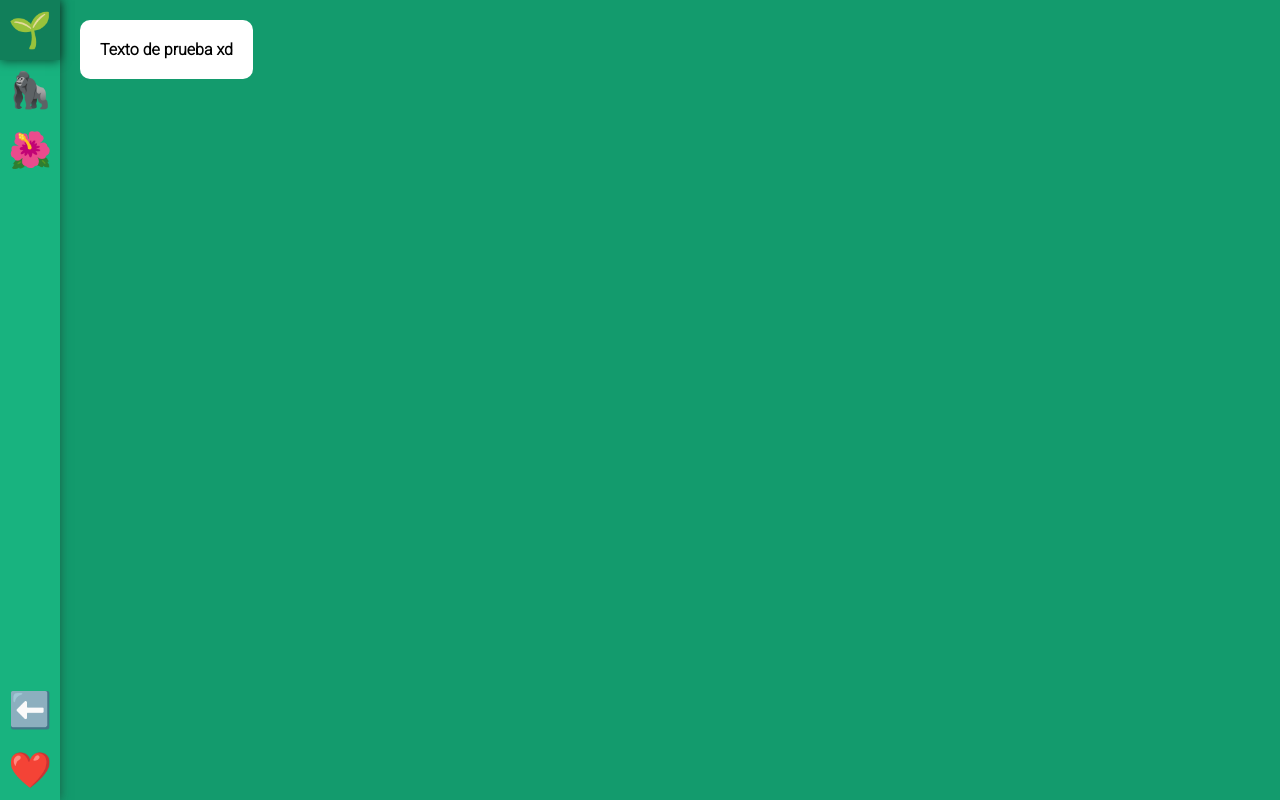
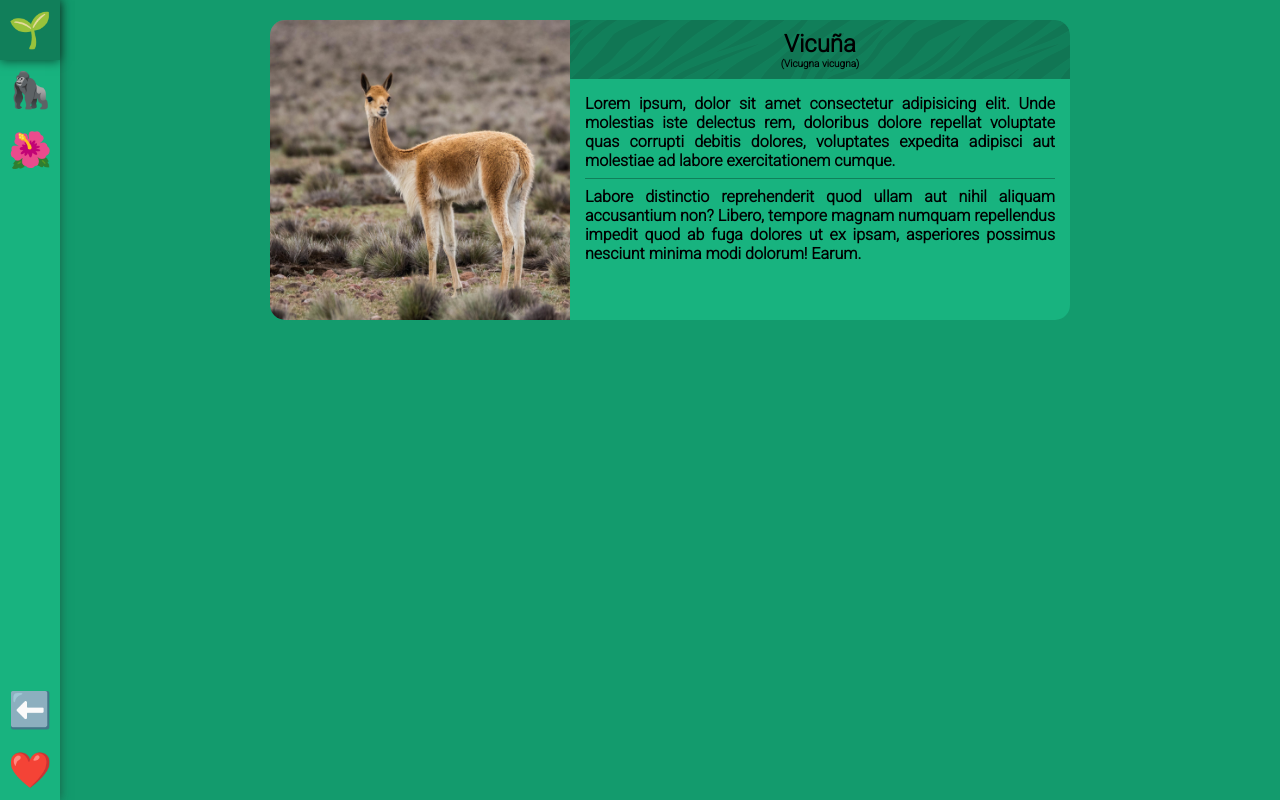
Before and after one commit to LeoGrasso2/zoopedia, a plain HTML site: page regiones/noa.html in a window 1280 px wide. Drawn offline with nearby package versions, Linux system fonts and the light colour scheme.

Commit message:
terminadas tarjetas, comenzado estructura de info de la region ABAJO y idea de slider

```diff
--- a/js/main.js
+++ b/js/main.js
@@ -1,3 +1,17 @@
+let animales = {
+    noa:{
+    vicuna: {
+        name: "Vicuña",
+        name_sci: "Vicugna vicugna",
+        desc: "Lorem ipsum, dolor sit amet consectetur adipisicing elit. Unde molestias iste delectus rem, doloribus dolore repellat voluptate quas corrupti debitis dolores, voluptates expedita adipisci aut molestiae ad labore exercitationem cumque.",
+        info: "Labore distinctio reprehenderit quod ullam aut nihil aliquam accusantium non? Libero, tempore magnam numquam repellendus impedit quod ab fuga dolores ut ex ipsam, asperiores possimus nesciunt minima modi dolorum! Earum.",
+        img: "..\\res\\img\\animals\\noa\\vicuna.png",
+        }
+    }
+}
+
+console.log(Object.keys(animales.noa).length);
+
 window.transitionToPage = function(href) {
     document.querySelector('body').style.opacity = 0
     setTimeout(function() {
@@ -8,3 +22,15 @@ window.transitionToPage = function(href) {
 document.addEventListener('DOMContentLoaded', function(event) {
     document.querySelector('body').style.opacity = 1;
 })
+
+
+function addCard(datos){
+    let card = document.createElement('div');
+    let body = document.querySelector('.animalCards');
+    card.setAttribute('id', `${datos.name}`);
+    card.setAttribute('class', 'card-total')
+    card.innerHTML = `<div class="card-left"><img class="card-left-img" id="img${datos.name}"/></div><div class="card-right"><div class="card-right-title">${datos.name}<div class="card-left-title-sub">(${datos.name_sci})</div></div><div class="card-right-body"><div class="card-right-desc">${datos.desc}</div><hr><div class="card-right-info">${datos.info}</div></div></div>`;
+    body.appendChild(card);
+    document.getElementById(`img${datos.name}`).setAttribute('src', `${datos.img}`)
+
+}
--- a/regiones/noa.html
+++ b/regiones/noa.html
@@ -25,8 +25,17 @@
             <li class="btnNav"><div class="tooltip"><a href="../nosotros.html"><div class="iconitoNav">❤️</div></a><span class="tooltiptext">Nosotros</span></div></li>
         </ul>
 
+
     </nav>
     <div class="cuerpoTotal">
-        <div class="textoPrueba">Texto de prueba xd</div>
+        <div class="animalCards">
+        </div>
+
     </div>
+    <script src="../js/main.js">
+    </script>
+    <script>
+    for(let i=0; i<Object.keys(animales.noa).length; i++){
+        addCard(animales.noa.vicuna);
+    }</script>
     </body>
--- a/style.css
+++ b/style.css
@@ -203,8 +203,11 @@ ul{
     animation-duration: 1s;
 }
 .cuerpoTotal{
+    display: flex;
     margin-left: 60px;
     padding: 20px;
+    justify-content: center;
+    height: 100%;
 }
 .textoPrueba{
     display: flex;
@@ -221,7 +224,7 @@ ul{
 /* MAPA SVG */
 .mapa{
     width:480px;
-    height:650px;
+    height:900px;
 }
 path{
     fill:white;
@@ -233,6 +236,51 @@ path:hover{
     transition: .2s;
     fill:#117f5a;
 }
+
+/* card info */
+
+.card-total{
+    display: flex;
+    max-width: 400px;
+    font-size: 1em;
+    background-color: white;
+    border-radius: 15px;
+    max-width: 800px;
+    max-height: 300px;
+    background-color: #18b37f;
+}
+hr{
+    border:none;
+    height: 1px;
+    background-color: #117f5a;
+}
+.card-left{
+    display: flex;
+    flex-direction: column;
+    align-items: center;
+}
+.card-left-img{
+    width: 300px;
+    height: 300px;
+    border-top-left-radius: 15px;
+    border-bottom-left-radius: 15px;
+}
+.card-right-title{
+    border-top-right-radius: 15px;
+    background-image: url('/res/img/zebra.svg');
+    background-size: 300px;
+    padding: 10px;
+    font-size: 24px;
+    text-align: center;
+    background-color: #117f5a;
+}
+.card-left-title-sub{
+    font-size: 10px;
+}
+.card-right-body{
+    text-align: justify;
+    padding: 15px;
+}
 @media (max-height: 760px){
     .mapa{
         width:500px;
```
Also changed, not shown: index.html (+2 -0 lines), res/img/animals/noa/vicuna.png (added), res/img/zebra.png (added), res/img/zebra.svg (added).
